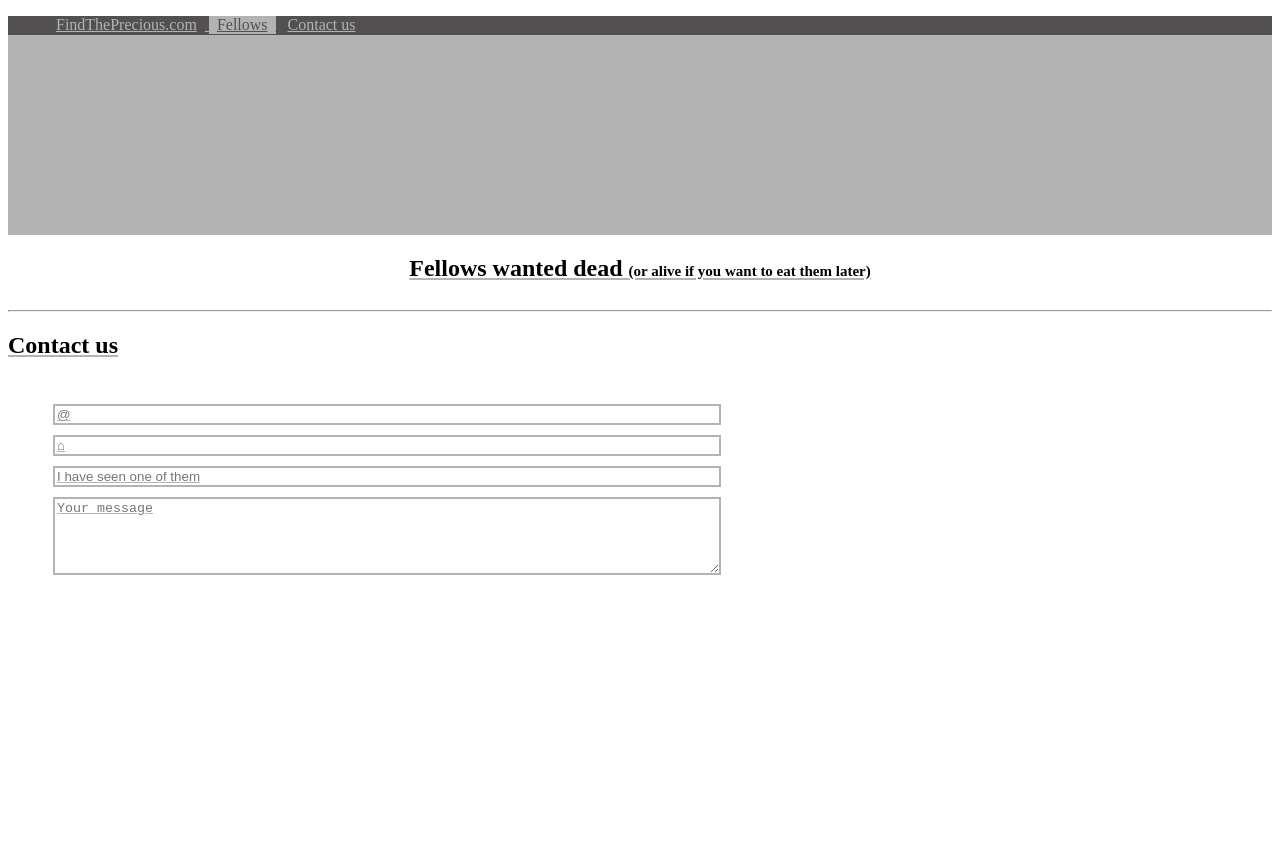
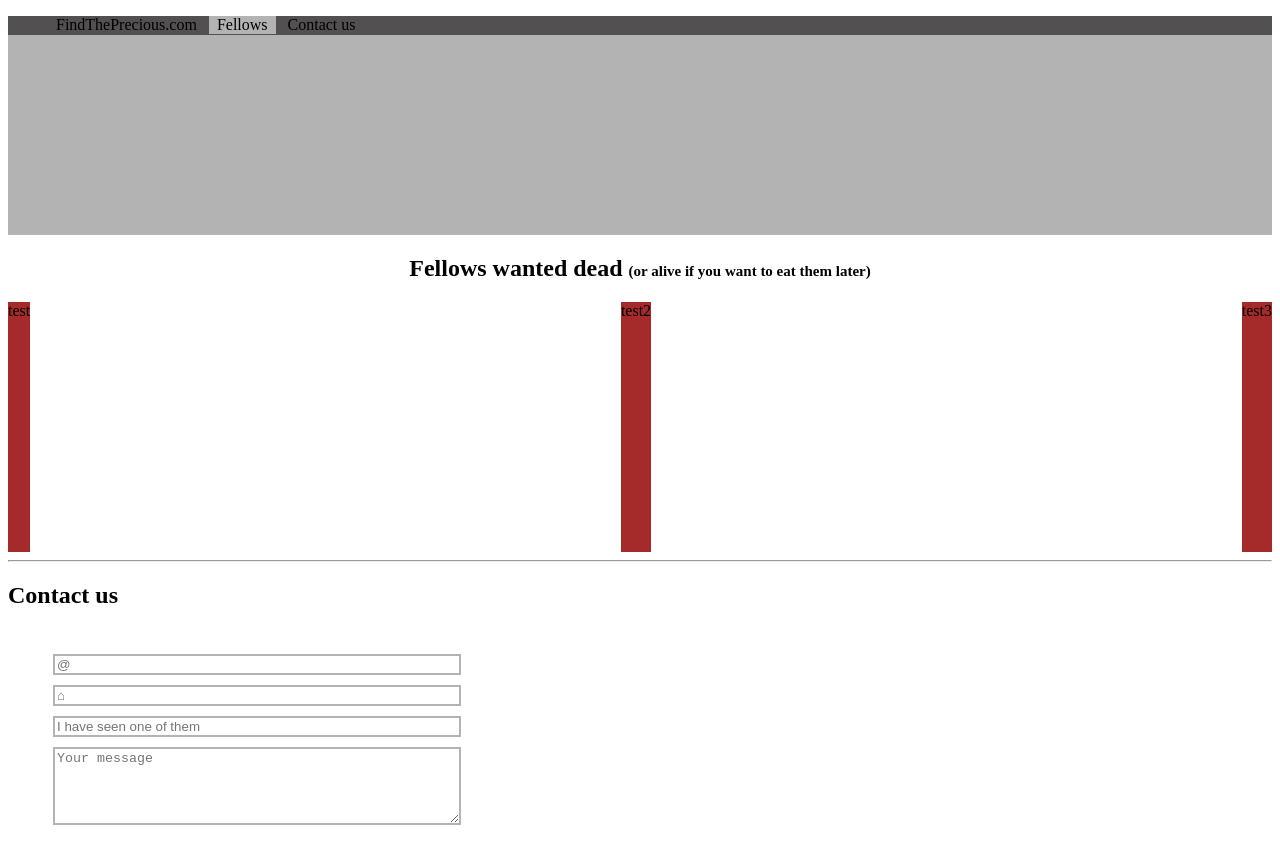
Before and after one commit to SandraConil/boxmodel2, a website: page index.html in a window 1280 px wide. Before the commit the page ends 800 px from the top, so only its background shows below. Drawn offline with Linux system fonts and the light colour scheme.

Commit message:
ajout artile

```diff
--- a/index.html
+++ b/index.html
@@ -10,28 +10,24 @@
   </head>
   <body>
     <header>
-      <nav>
+      <nav class="nav">
         <ul>
-          <li><a href="FindThePrecious.html">FindThePrecious.com</li>
-          <li class="othercolor"><a class="other" href="Fellows.html">Fellows</li>
-          <li><a href="contactus.html"> Contact us</li>
+          <li>FindThePrecious.com</li>
+          <li class="color">Fellows</li>
+          <li>Contact us</li>
         </ul>
       </nav>
      <section class="gray"></section>
     </header>
-    <main class="content">
-      <section>
-        <div class="carousel"></div>
-      </section>
 
       <section class="title">
         <h2>Fellows wanted dead <span class="small">(or alive if you want to eat them later)</span></h2>
       </section>
 
       <section class="flex-center">
-          <article></article>
-          <article></article>
-          <article></article>
+          <article>test</article>
+          <article>test2</article>
+          <article>test3</article>
       </section>
      <hr>
       <form>
@@ -43,7 +39,7 @@
         <textarea placeholder="Your message"></textarea>
       </div>
       </form>
-    </main>
+
     <footer></footer>
   </body>
 </html>
--- a/style.css
+++ b/style.css
@@ -1,25 +1,23 @@
-header nav {
+
+nav {
   background-color: rgb(82, 80, 80);
   height: 1.2rem;
 }
 header nav ul li {
   display: inline-block;
   padding-inline: .5rem;
-  text-decoration: none;
 }
-/*couleur de mes liens en gris*/
-a {
-  color: rgb(180, 179, 179);
+.color{
+  background-color: rgb(180, 179, 179);
 }
-header nav ul li a:hover {
-  color:gray;
-}
+
 .othercolor{
   background-color: rgb(180, 179, 179);
 }
 .other{
   color:rgb(82, 80, 80);
 }
+/*block gris en dessous menu*/
 .gray{
   background-color: rgb(180, 179, 179);
   height: 200px;
@@ -40,10 +38,13 @@ header nav ul li a:hover {
 .flex-center{
   display: flex;
   justify-content: space-between;
+}
+article{
   background-color: brown;
-}
+  height: 250px;
 
 
+}
 /*form*/
 .title2{
   color: black;
@@ -60,6 +61,7 @@ form{
 input, textarea {
    border: 2px solid rgb(180, 179, 179);
    margin: 5px;
+   width: 400px;
 }
 textarea{
   height: 70px;
```
